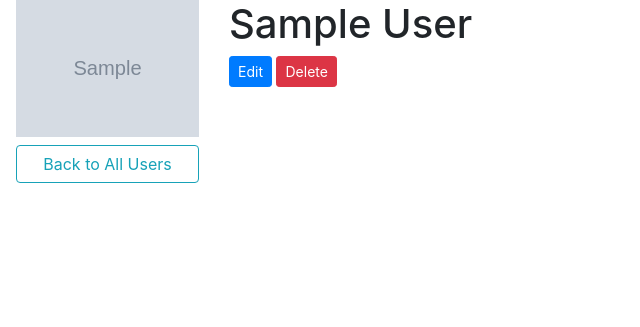
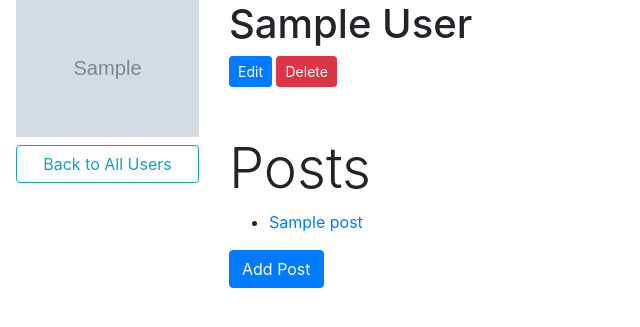
Before and after one commit to jbenjoy2/blogly, a Flask app: page /users/1 in a window 1280 px wide. Shown: the top 327 px of the page, without its empty margins (0-640 px from the left). Run offline with Flask 2, Linux system fonts and the light colour scheme; tables that the repository leaves empty hold one stand-in row (Sample ...).

Commit message:
added the form to create a new post for a given user, and the funcionality to submit that form. Posts show on user details page

```diff
--- a/app.py
+++ b/app.py
@@ -1,7 +1,7 @@
 """Blogly application."""
 
 from flask import Flask, redirect, render_template, flash, request
-from models import db, connect_db, User, DEFAULT_IMG_URL
+from models import db, connect_db, User, Post, DEFAULT_IMG_URL
 from flask_debugtoolbar import DebugToolbarExtension
 
 app = Flask(__name__)
@@ -84,3 +84,26 @@ def delete_user(user_id):
     db.session.commit()
 
     return redirect('/users')
+
+# **************PART 2 ADDITIONS********************
+
+
+@app.route('/users/<int:user_id>/posts/new')
+def show_new_post_form(user_id):
+
+    user = User.query.get_or_404(user_id)
+    return render_template('/posts/new.html', user=user)
+
+
+@app.route('/users/<int:user_id>/posts/new', methods=['POST'])
+def submit_new_post_form(user_id):
+
+    user = User.query.get_or_404(user_id)
+
+    new_post = Post(title=request.form['title'],
+                    content=request.form['content'], user=user)
+
+    db.session.add(new_post)
+    db.session.commit()
+
+    return redirect(f'/users/{user_id}')
--- a/models.py
+++ b/models.py
@@ -34,9 +34,9 @@ class Post(db.Model):
     __tablename__ = "posts"
 
     id = db.Column(db.Integer, primary_key=True, autoincrement=True)
-    title = db.Column(db.Text, nullable=False, default="NEW POST")
+    title = db.Column(db.Text, nullable=False)
     content = db.Column(db.Text, nullable=False)
-    created_at = db.Column(db.DateTime, nullable=false,
+    created_at = db.Column(db.DateTime, nullable=False,
                            default=datetime.datetime.now)
     user_id = db.Column(db.Integer, db.ForeignKey('users.id'))
 
--- a/templates/users/details.html
+++ b/templates/users/details.html
@@ -24,6 +24,17 @@
                             formmethod="POST">Delete
                     </button>
                 </form>
+
+                <h2 class="display-4 pt-5">Posts</h2>
+                <ul>
+                    {% for post in user.posts %}
+                    <li>
+                        <a href="/posts/{{post.id}}">{{post.title}}</a>
+                    </li>
+                    {% endfor %}
+                </ul>
+                <p><a href="/users/{{ user.id }}/posts/new" class="btn btn-primary">Add Post</a></p>
+
             </div>
 
         </div>
```
Also changed, not shown: templates/posts/new.html (added, +30 -0 lines).
